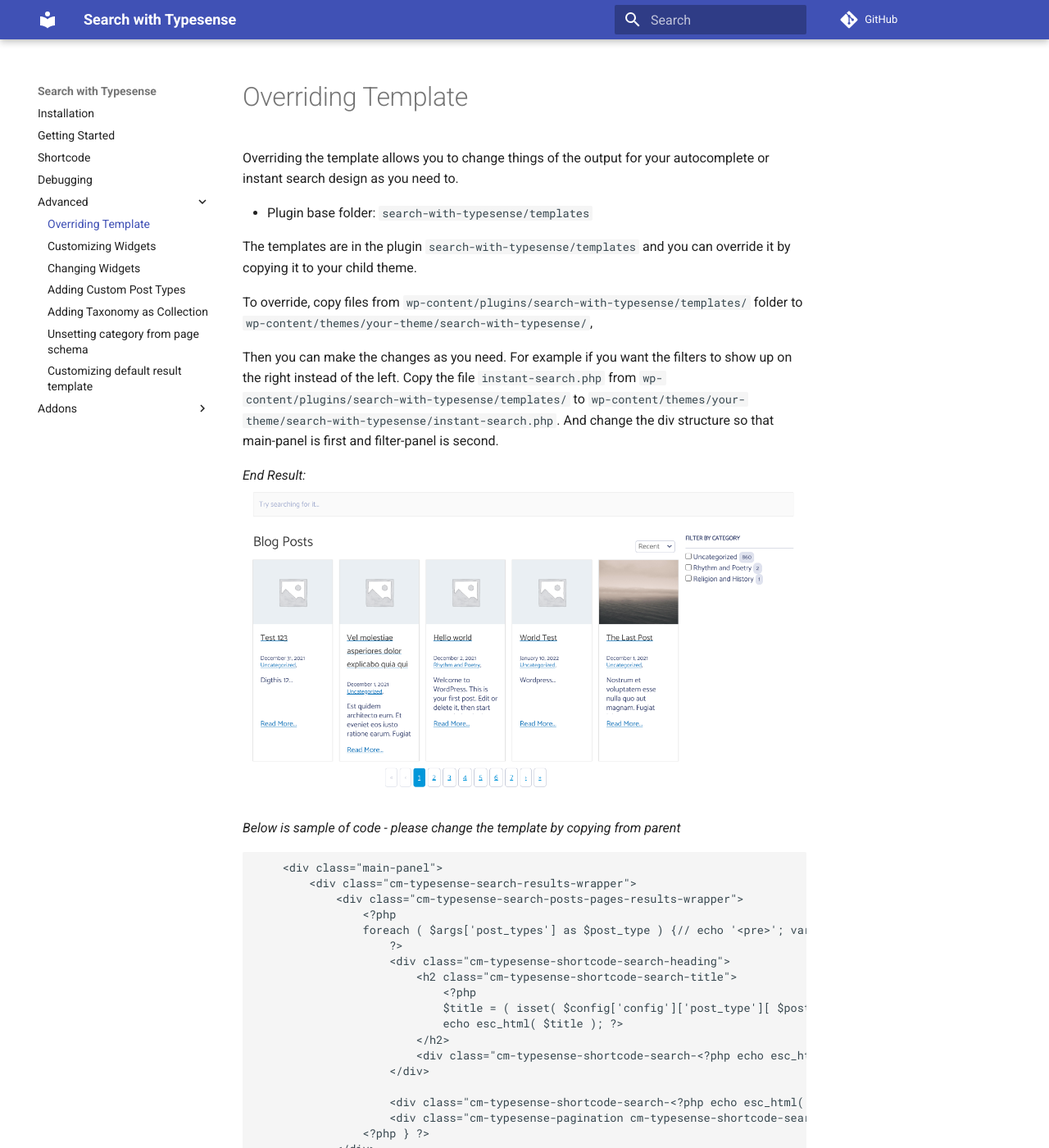
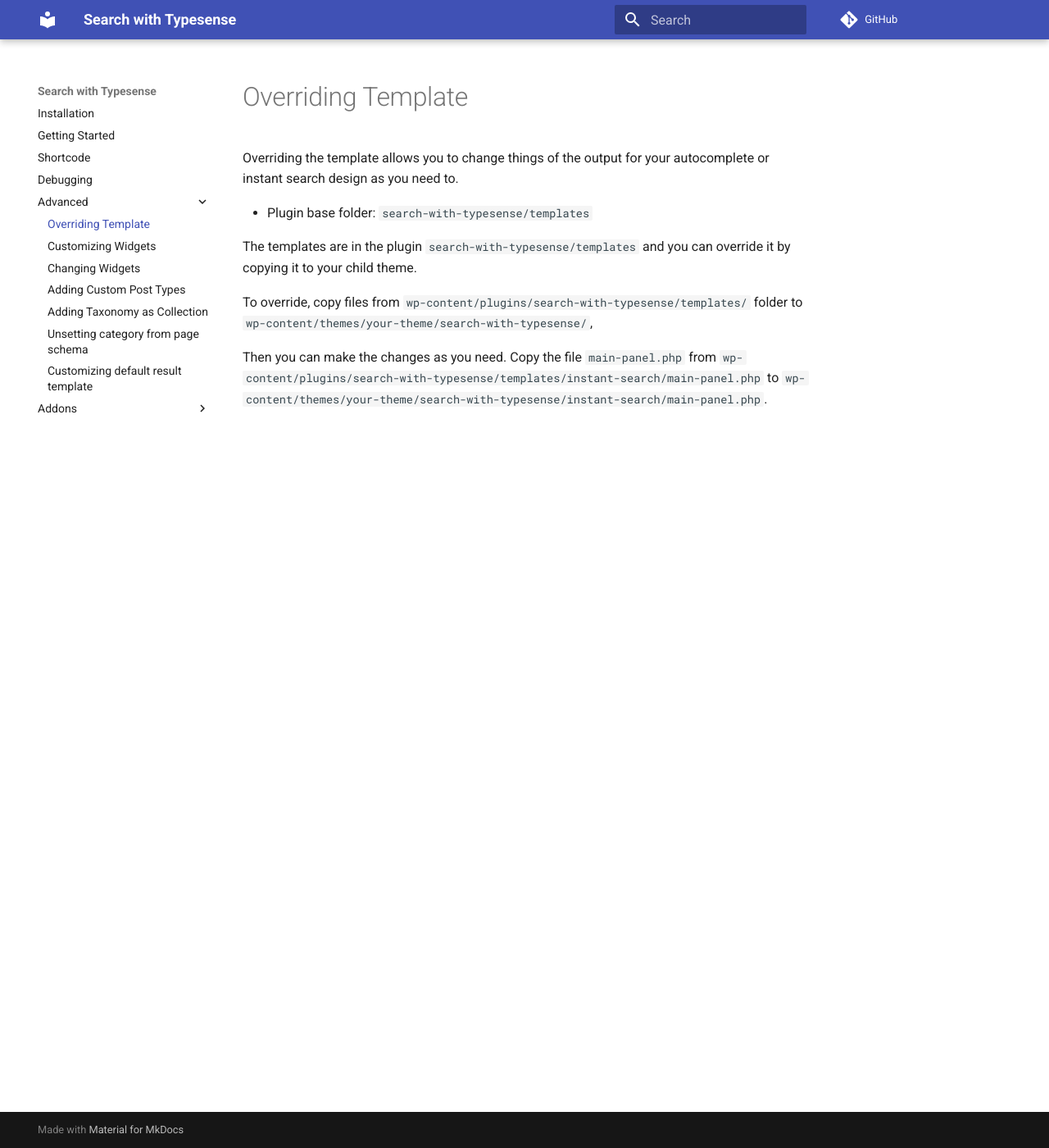
Before and after one commit to codemanas/cm-typesense-docs, an MkDocs documentation site: the page built from docs/template-overriding.md, in a window 1280 px wide and 1400 px high. Shown: the whole window at 82% size. Built offline with MkDocs 1.6.1 and Material for MkDocs 9.7.7, drawn with Linux system fonts in a browser that asks for light colours; comment, search, counter and statistics services are not loaded; some of the changed text lies outside the part shown.

Commit message:
Overriding doc update

````diff
--- a/docs/template-overriding.md
+++ b/docs/template-overriding.md
@@ -6,48 +6,5 @@
 
 To override, copy files from `wp-content/plugins/search-with-typesense/templates/` folder to `wp-content/themes/your-theme/search-with-typesense/`,
 
-Then you can make the changes as you need. For example if you want the filters to show up on the right instead of the left.
-Copy the file `instant-search.php` from `wp-content/plugins/search-with-typesense/templates/` to `wp-content/themes/your-theme/search-with-typesense/instant-search.php`.
-And change the div structure so that main-panel is first and filter-panel is second.
-
-*End Result:*
-![Result](img/template-override.png)
-
-*Below is sample of code - please change the template by copying from parent*
-
-```
-    <div class="main-panel">
-        <div class="cm-typesense-search-results-wrapper">
-            <div class="cm-typesense-search-posts-pages-results-wrapper">
-				<?php
-				foreach ( $args['post_types'] as $post_type ) {// echo '<pre>'; var_dump( $config ); echo '</pre>';
-					?>
-                    <div class="cm-typesense-shortcode-search-heading">
-                        <h2 class="cm-typesense-shortcode-search-title">
-							<?php
-							$title = ( isset( $config['config']['post_type'][ $post_type ]['label'] ) && $config['config']['post_type'][ $post_type ]['label'] != '' ) ? $config['config']['post_type'][ $post_type ]['label'] : $config['available_post_types'][ $post_type ]['label'];
-							echo esc_html( $title ); ?>
-                        </h2>
-                        <div class="cm-typesense-shortcode-search-<?php echo esc_html( $post_type ); ?>-sortby cm-typesense-sortby"></div>
-                    </div>
-
-                    <div class="cm-typesense-shortcode-search-<?php echo esc_html( $post_type ) ?>-result"></div>
-                    <div class="cm-typesense-pagination cm-typesense-shortcode-search-<?php echo esc_html( $post_type ); ?>-pagination"></div>
-				<?php } ?>
-            </div>
-        </div>
-    </div>
-	<?php if ( $args['filter'] === 'show' && 1 === count( $args['post_types'] ) ) { ?>
-        <div class="filter-panel">
-			<?php
-			foreach ( $facet as $filters ) {
-				foreach ( $filters as $filter ) { ?>
-                    <div class="cm-typesense-shortcode-search-<?php echo esc_html( $filter ); ?>-filters"
-                         data-title ="<?php  esc_html_e( sprintf( 'Filter by %s', ucwords( esc_html( $filter ) ) ), 'search-with-typesense' ); ?>"
-                    ></div>
-				<?php }
-			}
-			?>
-        </div>
-	<?php } ?>
-```
+Then you can make the changes as you need.
+Copy the file `main-panel.php` from `wp-content/plugins/search-with-typesense/templates/instant-search/main-panel.php` to `wp-content/themes/your-theme/search-with-typesense/instant-search/main-panel.php`.
````
